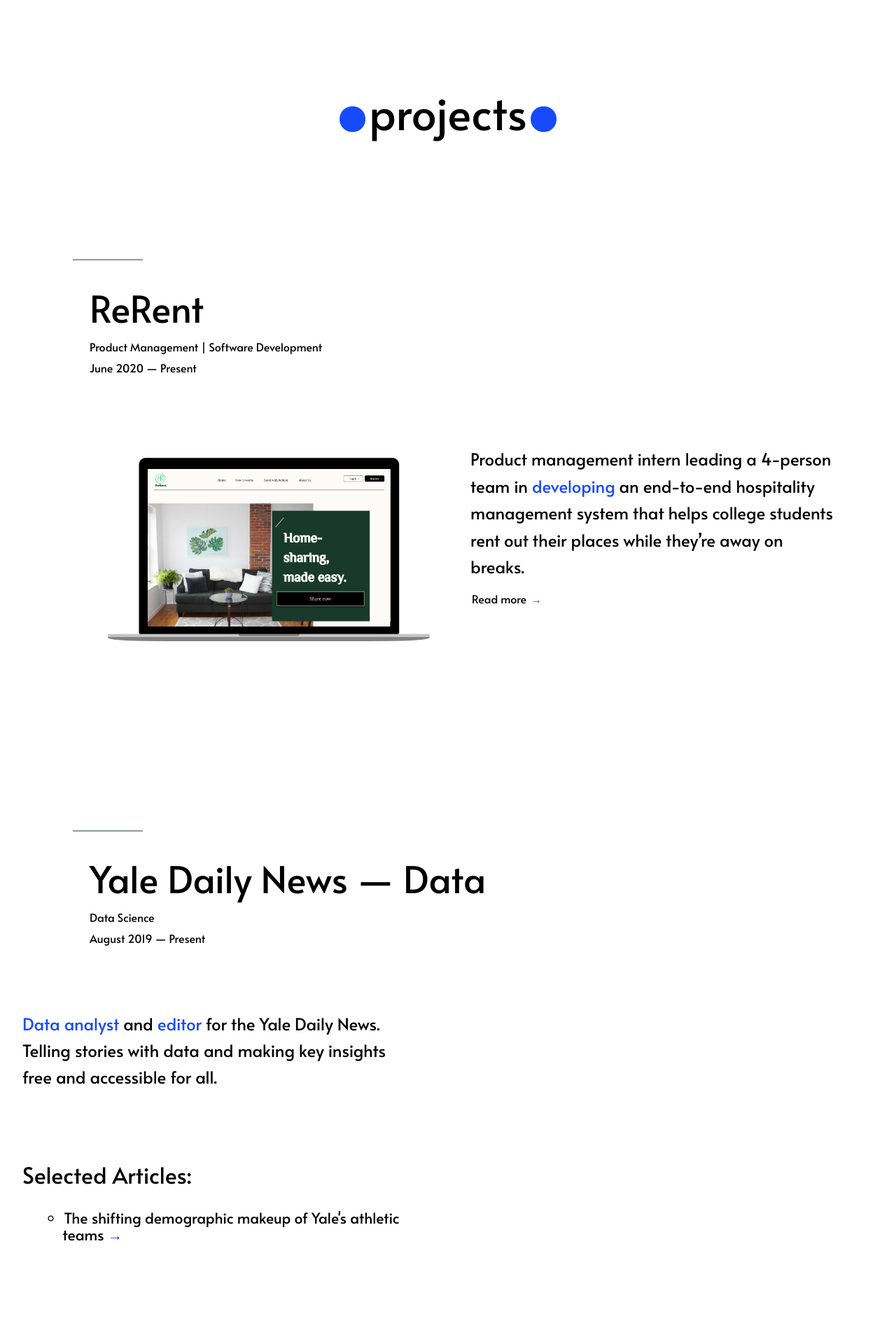
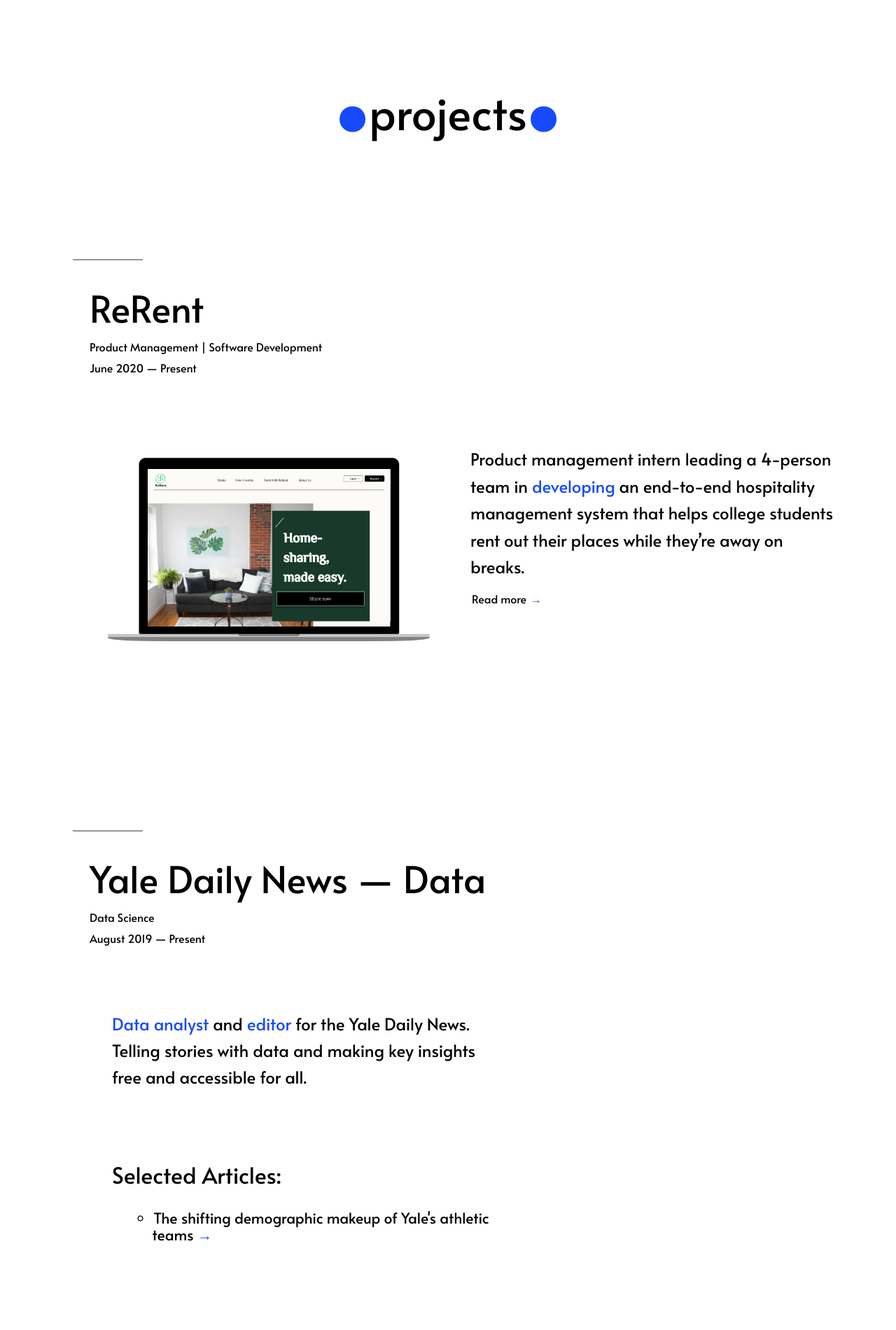
Before and after one commit to ashleyyqin/ashleyyqin.github.io, a Jekyll site: the page built from index.html, in a window 1280 px wide. Shown: the part 876-2776 px from the top of the page at 70% size. Built offline with Jekyll 4.4.1, drawn with Linux system fonts in a browser that asks for light colours; grey boxes are pictures that could not be loaded.

Commit message:
Update index.html

```diff
--- a/index.html
+++ b/index.html
@@ -70,7 +70,6 @@
         <br>
         August 2019 — Present
     </p>
-</div>
     <div class="card container mx-auto px-2 mb-4 clearfix header-text">
         <div class="subheader mt-1 py-2"
              style="display: flex;align-items: center;flex-flow: wrap; justify-content:left;">
@@ -93,12 +92,13 @@
                         </a>
                     </li>
                 </ul>
+            </div>
             <!--            <span class="home-bottom"></span>-->
         </div>
     </div>
 </div>
 <div class='tableauPlaceholder' id='viz1600286215547'
-     style='margin-top: 2em; align-items: center; max-width: 800px;'>
+     style='margin-top: 2em; align-items: center;'>
     <noscript><a
             href='http:&#47;&#47;features.yaledailynews.com&#47;blog&#47;2020&#47;04&#47;24&#47;analysis-a-shifting-demographic-for-storied-yale-crew-international-athletes-elevate-the-elis&#47;'><img
             alt=' '
@@ -129,7 +129,6 @@
     scriptElement.src = 'https://public.tableau.com/javascripts/api/viz_v1.js';
     vizElement.parentNode.insertBefore(scriptElement, vizElement);
 </script>
-<!--</div>-->
 <br>
 <br>
 <br>
```
Lines whose indentation alone changed are shown as unchanged.
